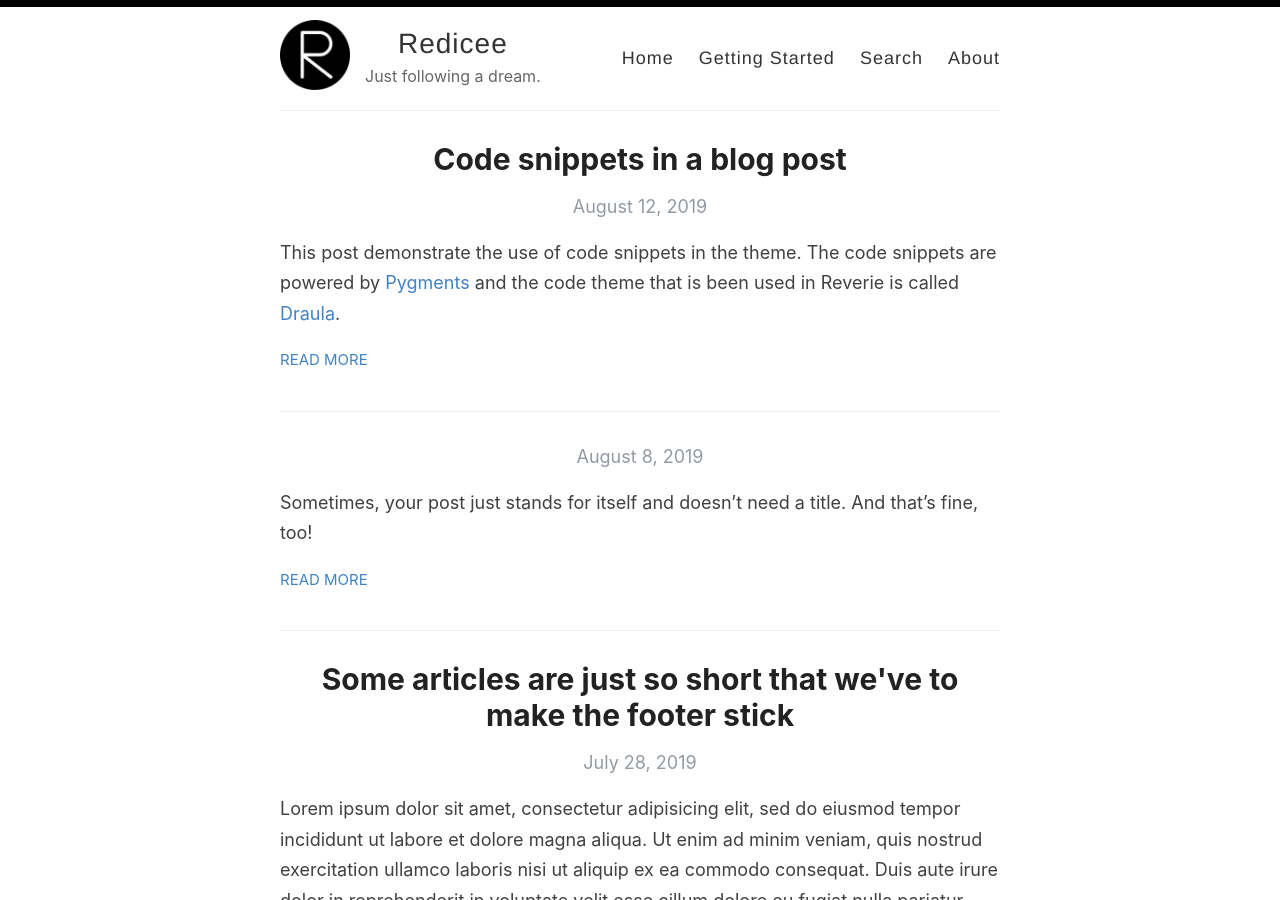
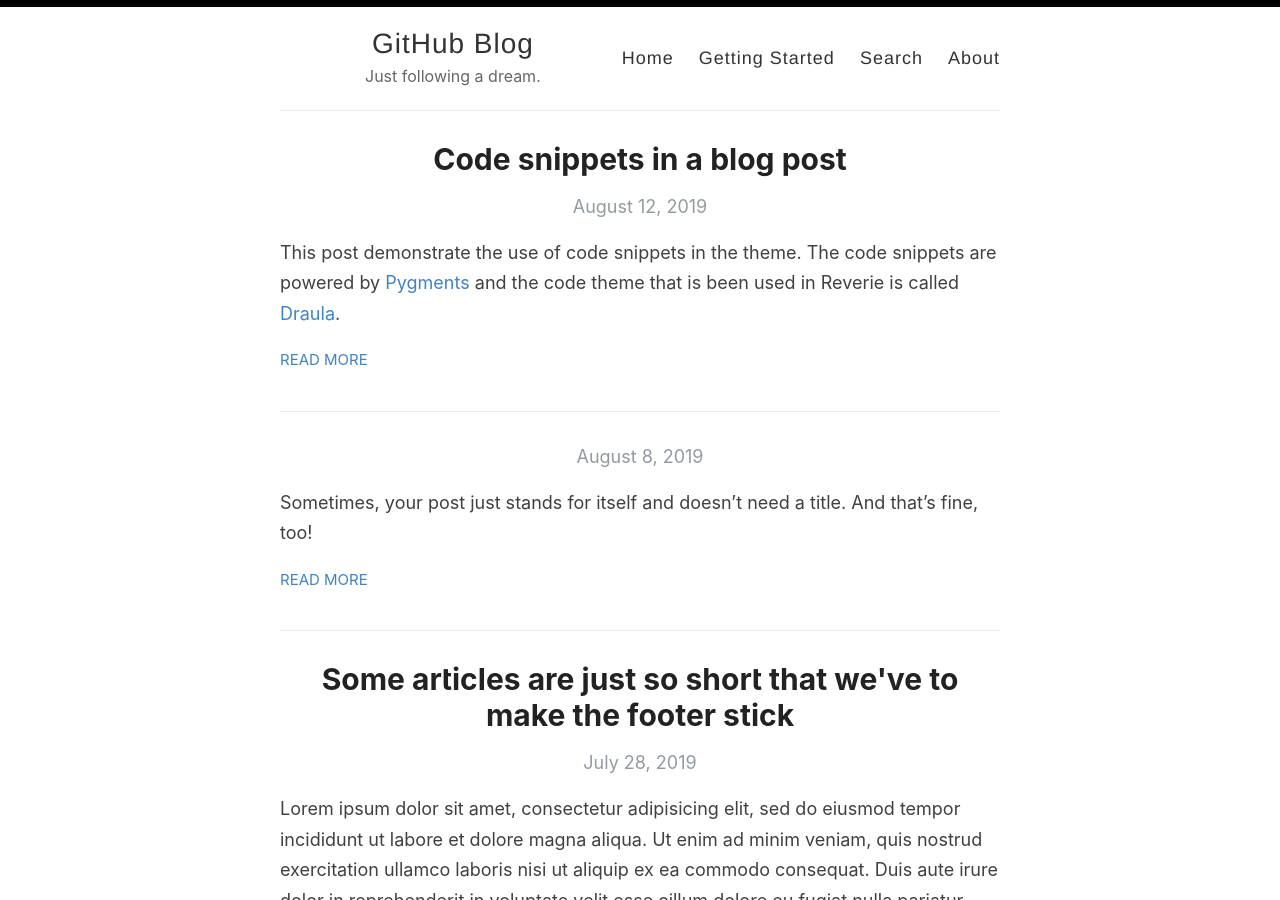
Before and after one commit to redicee/redicee.github.io, a Jekyll site: the page built from index.html, in a window 1280 px wide and 900 px high. Built offline with Jekyll 4.4.1, drawn with Linux system fonts in a browser that asks for light colours; the list of posts is cut into pages by our own code.

Commit message:
config update

```diff
--- a/_config.yml
+++ b/_config.yml
@@ -3,7 +3,7 @@
 #
 
 # Name of your site (displayed in the header)
-name: Redicee
+name: GitHub Blog
 
 # Name of the author
 author: Steven
@@ -12,7 +12,7 @@ author: Steven
 description: Just following a dream.
 
 # URL of your avatar or profile pic (you could use your GitHub profile pic)
-avatar: /images/reverie.png
+avatar:
 
 #
 # Flags below are optional
```
